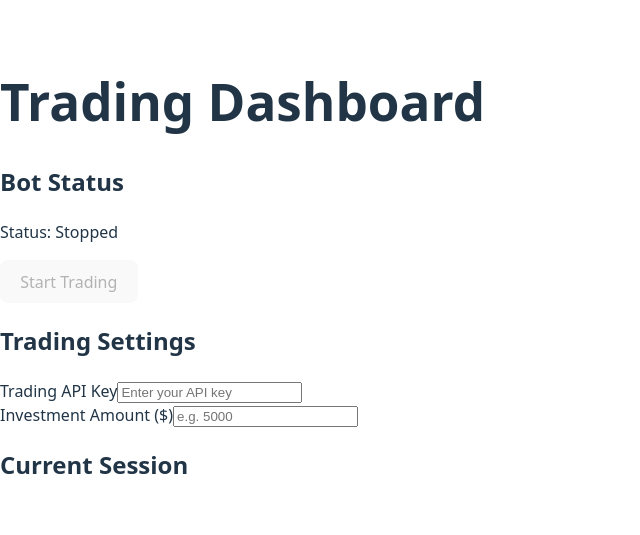
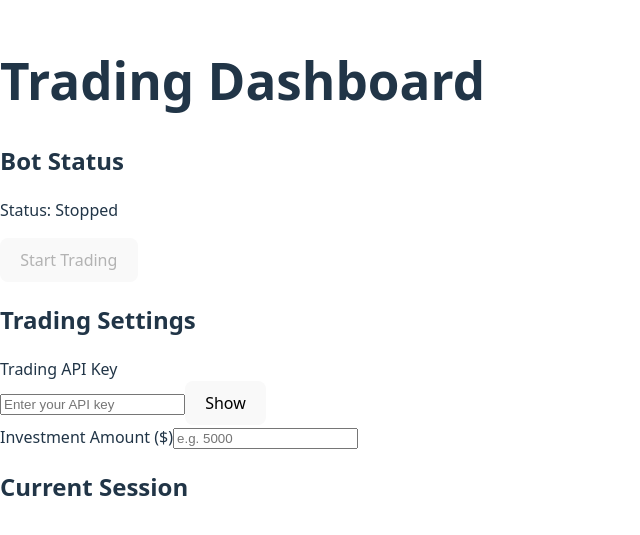
Before and after one commit to stefan18-ux/tradingbot, a React (Vite) app in the folder frontend/: page / in a window 1280 px wide. Shown: the part 129-664 px from the top of the page, without its empty margins (0-640 px from the left). Built offline with nearby package versions, Linux system fonts and the light colour scheme.

Commit message:
add show hide toggle for api key input

```diff
--- a/frontend/src/pages/TradingDashboard.tsx
+++ b/frontend/src/pages/TradingDashboard.tsx
@@ -5,6 +5,7 @@ export function TradingDashboard() {
     const [apiKey, setApiKey] = useState("");
     const [investmentAmount, setInvestmentAmount] = useState("");
     const isFormValid = apiKey.trim() !== "" && investmentAmount.trim() !== "";
+    const [showApiKey, setShowApiKey] = useState(false);
 
     const handleToggleBot = () => {
         if (!isBotRunning && !isFormValid) {
@@ -12,6 +13,10 @@ export function TradingDashboard() {
         }
 
         setIsBotRunning(!isBotRunning);
+    };
+
+    const handleToggleApiKeyVisibility = () => {
+        setShowApiKey(!showApiKey);
     };
 
     return (
@@ -36,18 +41,27 @@ export function TradingDashboard() {
             <section>
                 <h2>Trading Settings</h2>
 
+                <div>
                     <label htmlFor="apiKey">Trading API Key</label>
+
+                    <div>
                         <input
                         id="apiKey"
-          type="text"
-          placeholder="Enter your API key"
+                        type={showApiKey ? "text" : "password"}
                         value={apiKey}
                         onChange={(event) => {
                             setApiKey(event.target.value);
                         }}
+                        placeholder="Enter your API key"
                         disabled={isBotRunning}
                         />
 
+                        <button type="button" onClick={handleToggleApiKeyVisibility}>
+                            {showApiKey ? "Hide" : "Show"}
+                        </button>
+                </div>
+
+                </div>
                     <div>
                         <label htmlFor="investment">Investment Amount ($)</label>
                         <input
@@ -61,6 +75,7 @@ export function TradingDashboard() {
                             disabled={isBotRunning}
                         />
                 </div>
+
             </section>
 
             <section>
```
Lines whose indentation alone changed are shown as unchanged.
